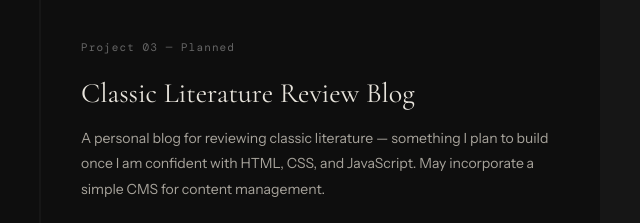
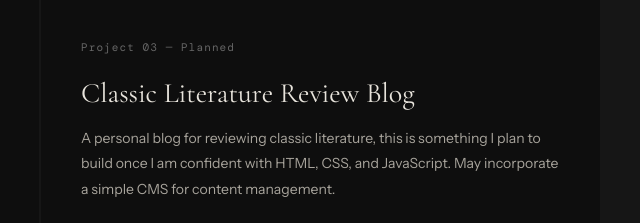
Before and after one commit to Audrey707s/CV_ImmanuellaAudreySoegito, a plain HTML site: page index.html in a window 1280 px wide. Shown: the part 3200-3423 px from the top of the page, 600-1240 px from the left. Drawn offline with nearby package versions, Linux system fonts and the light colour scheme; a web font is replaced by a local one.

Commit message:
Update index.html

```diff
--- a/index.html
+++ b/index.html
@@ -252,7 +252,7 @@
           <div class="project-num">Project 03 — Planned</div>
           <h3 class="project-title">Classic Literature Review Blog</h3>
           <p class="project-desc">
-            A personal blog for reviewing classic literature — something I plan to build
+            A personal blog for reviewing classic literature, this is something I plan to build
             once I am confident with HTML, CSS, and JavaScript. May incorporate a simple
             CMS for content management.
           </p>
```
